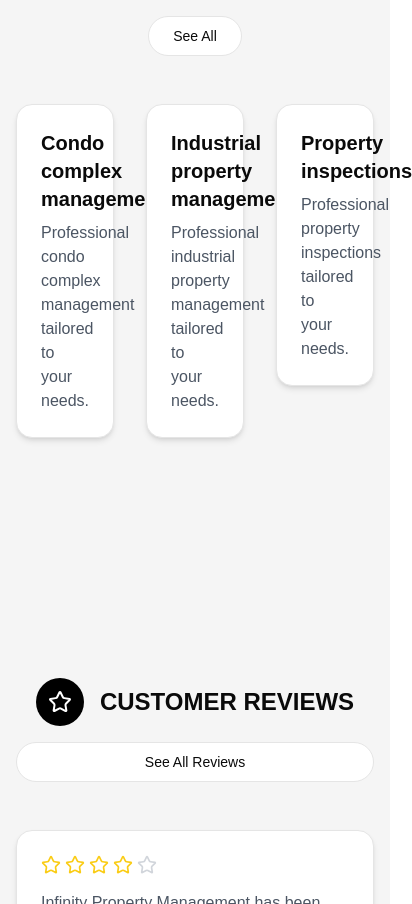
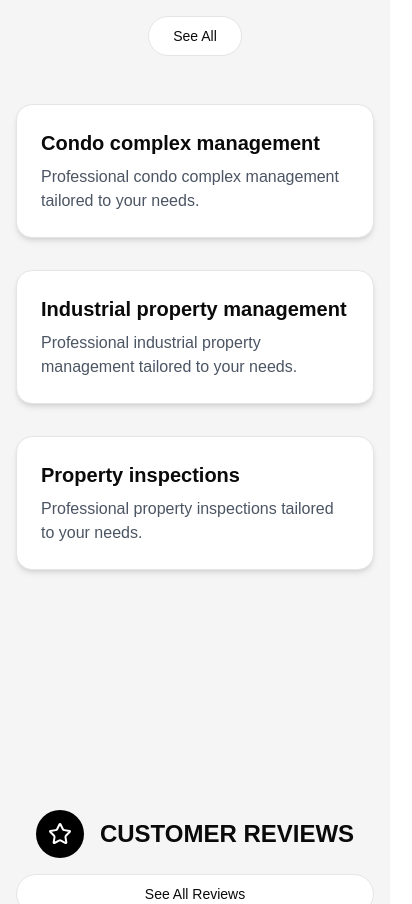
Before and after one commit to Yolxander/infinity-pm, a Next.js app: page / in a window 390 px wide. Shown: the part 1238-2142 px from the top of the page, 412 px wide, since content can reach past the window. Built offline with nearby package versions, Linux system fonts and the light colour scheme.

Commit message:
fixed error part 3

```diff
--- a/src/components/landing-page.tsx
+++ b/src/components/landing-page.tsx
@@ -122,7 +122,7 @@ export function LandingPageComponent() {
       <div className="flex flex-col min-h-screen bg-[#f5f5f5]">
         <Navbar />
 
-        <main className="flex-grow pt-20">
+        <main className="flex-grow pt-20 overflow-x-hidden">
           <ScrollAnimationWrapper>
             <section id="home" className="py-20 px-4 sm:px-6 lg:px-8">
               <div className="container mx-auto grid grid-cols-1 lg:grid-cols-2 gap-12 items-center">
@@ -202,21 +202,22 @@ export function LandingPageComponent() {
             <section id="services" className="mt-10 py-24 border-t border-gray-200 px-4 sm:px-6 lg:px-8">
               <div className="container mx-auto">
                 <div className="flex flex-col md:flex-row items-center justify-between mb-12">
-                  <div className="flex items-center mb-4 md:mb-0"> {/* Added margin-bottom for mobile */}
+                  <div className="flex items-center mb-4 md:mb-0">
                     <div className="w-12 h-12 bg-black rounded-full flex items-center justify-center mr-4">
                       <Building className="w-6 h-6 text-white" />
                     </div>
                     <h3 className="text-2xl sm:text-3xl font-semibold">OUR COMPREHENSIVE SERVICES</h3>
                   </div>
-                  <div className="flex flex-col md:flex-row items-center space-y-4 md:space-y-0 md:space-x-4"> {/* Added flex column on mobile */}
+                  <div className="flex flex-col md:flex-row items-center space-y-4 md:space-y-0 md:space-x-4">
+                    {/* Flex column on mobile */}
                     <div className="relative w-full md:w-auto">
                       <Input
                           type="text"
                           placeholder="Search services..."
                           value={searchTerm}
                           onChange={(e) => {
-                            setSearchTerm(e.target.value)
-                            setCarouselIndex(0)
+                            setSearchTerm(e.target.value);
+                            setCarouselIndex(0);
                           }}
                           className="pl-10 pr-4 py-2 rounded-full w-full md:w-auto"
                       />
@@ -234,7 +235,7 @@ export function LandingPageComponent() {
                   </div>
                 </div>
                 <div className="relative">
-                  <div className={`grid grid-cols-3 gap-8 mb-12 ${showAllServices ? 'grid-rows-3' : 'grid-rows-1'}`}>
+                  <div className={`grid grid-cols-1 sm:grid-cols-2 lg:grid-cols-3 gap-8 mb-12 ${showAllServices ? 'grid-rows-2' : 'grid-rows-1'}`}>
                     {visibleServices.slice(carouselIndex * 3, (carouselIndex + (showAllServices ? 3 : 1)) * 3).map((service, index) => (
                         <motion.div
                             key={index}
@@ -255,6 +256,7 @@ export function LandingPageComponent() {
               </div>
             </section>
           </ScrollAnimationWrapper>
+
 
 
           <ScrollAnimationWrapper>
--- a/src/components/ui/input.tsx
+++ b/src/components/ui/input.tsx
@@ -1,11 +1,7 @@
-import * as React from "react"
+import * as React from "react";
+import { cn } from "@/lib/utils";
 
-import { cn } from "@/lib/utils"
-
-export interface InputProps
-  extends React.InputHTMLAttributes<HTMLInputElement> {}
-
-const Input = React.forwardRef<HTMLInputElement, InputProps>(
+const Input = React.forwardRef<HTMLInputElement, React.InputHTMLAttributes<HTMLInputElement>>(
     ({ className, type, ...props }, ref) => {
         return (
             <input
@@ -17,9 +13,9 @@ const Input = React.forwardRef<HTMLInputElement, InputProps>(
                 ref={ref}
                 {...props}
             />
-    )
+        );
     }
-)
-Input.displayName = "Input"
+);
+Input.displayName = "Input";
 
-export { Input }
+export { Input };
--- a/src/components/ui/textarea.tsx
+++ b/src/components/ui/textarea.tsx
@@ -1,11 +1,7 @@
-import * as React from "react"
+import * as React from "react";
+import { cn } from "@/lib/utils";
 
-import { cn } from "@/lib/utils"
-
-export interface TextareaProps
-  extends React.TextareaHTMLAttributes<HTMLTextAreaElement> {}
-
-const Textarea = React.forwardRef<HTMLTextAreaElement, TextareaProps>(
+const Textarea = React.forwardRef<HTMLTextAreaElement, React.TextareaHTMLAttributes<HTMLTextAreaElement>>(
     ({ className, ...props }, ref) => {
         return (
             <textarea
@@ -16,9 +12,9 @@ const Textarea = React.forwardRef<HTMLTextAreaElement, TextareaProps>(
                 ref={ref}
                 {...props}
             />
-    )
+        );
     }
-)
-Textarea.displayName = "Textarea"
+);
+Textarea.displayName = "Textarea";
 
-export { Textarea }
+export { Textarea };
```
Lines whose indentation alone changed are shown as unchanged.
